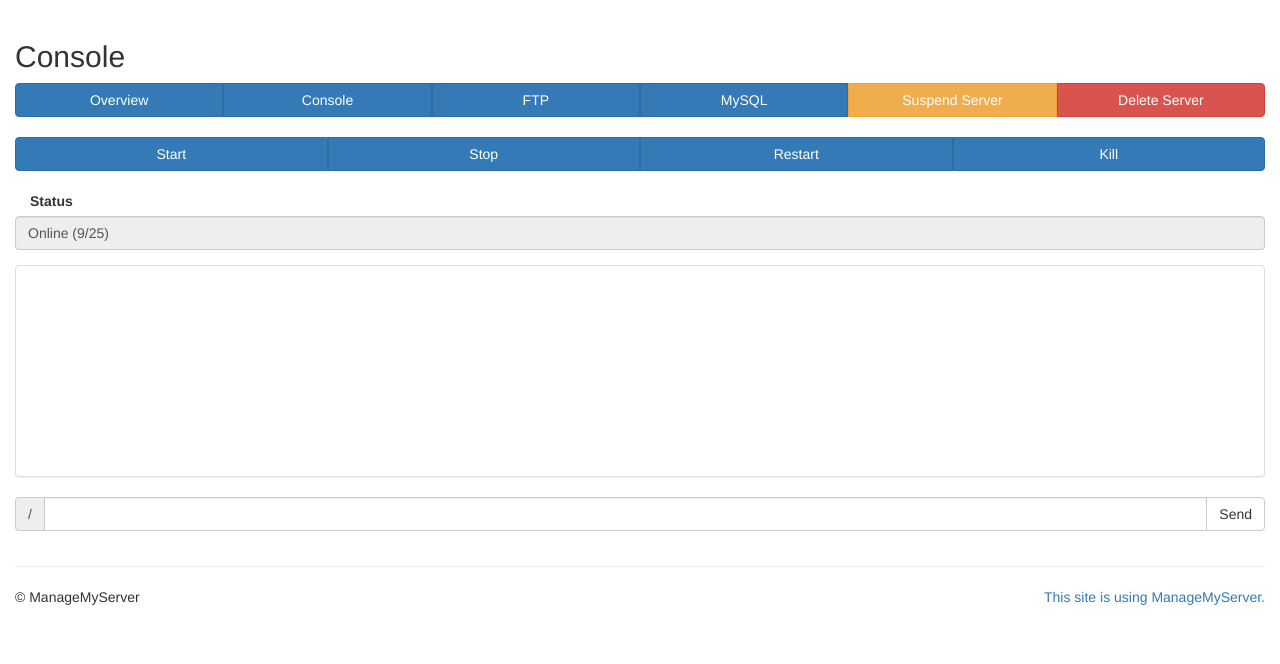
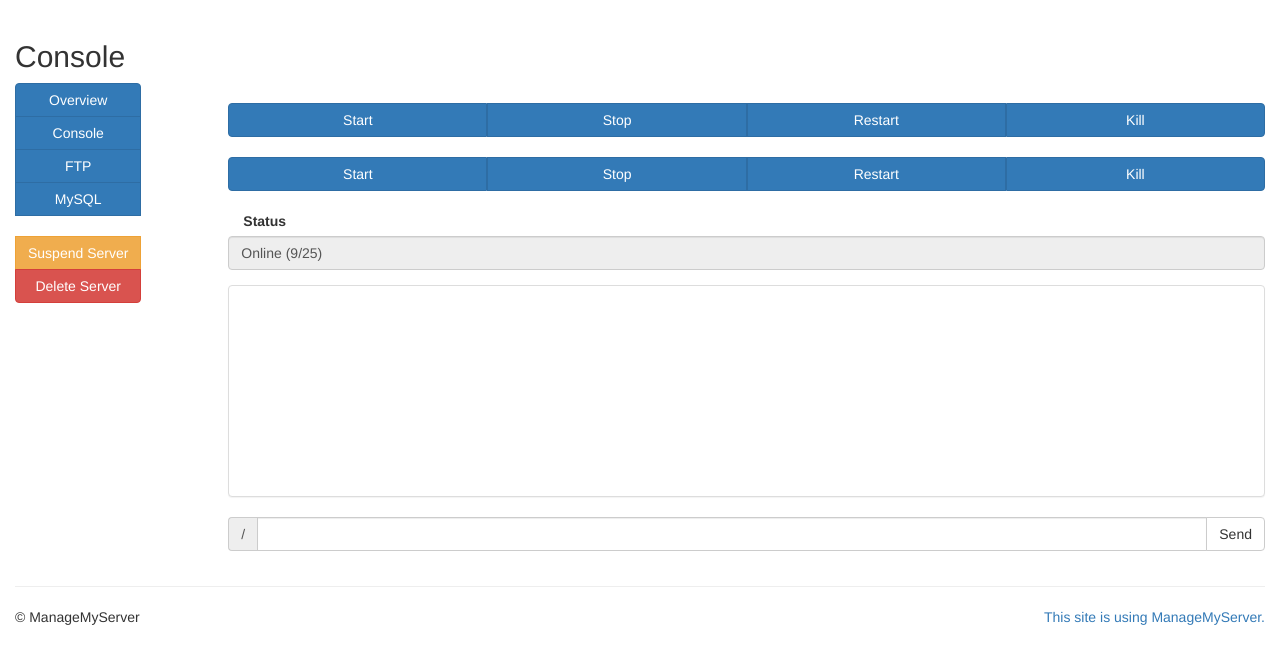
Before and after one commit to BrightSkyz/MMS-Layout, a PHP site: page /pages/server/2console.php in a window 1280 px wide. Shown: the part 51-715 px from the top of the page. Run offline with PHP 8.4, Linux system fonts and the light colour scheme; some libraries are stand-ins or nearby versions.

Commit message:
New layout

```diff
--- a/pages/server/2console.php
+++ b/pages/server/2console.php
@@ -1,12 +1,25 @@
 <?php echo file_get_contents('../include/header.php'); ?>
 <h2>Console</h2>
-<div class="btn-group btn-group-justified">
-   <a href="2overview.php" class="btn btn-primary">Overview</a>
-   <a href="2console.php" class="btn btn-primary">Console</a>
-   <a href="2ftp.php" class="btn btn-primary">FTP</a>
-   <a href="2mymql.php" class="btn btn-primary">MySQL</a>
+<div class="row">
+<div class="col-lg-2">
+<div class="btn-group-vertical">
+   <a href="1overview.php" class="btn btn-primary">Overview</a>
+   <a href="1console.php" class="btn btn-primary">Console</a>
+   <a href="1ftp.php" class="btn btn-primary">FTP</a>
+   <a href="1mymql.php" class="btn btn-primary">MySQL</a>
+   <br>
    <a href="" class="btn btn-warning">Suspend Server</a>
    <a href="" class="btn btn-danger">Delete Server</a>
+</div>
+</div>
+<br>
+<div class="col-lg-10">
+
+<div class="btn-group btn-group-justified">
+   <a href="" class="btn btn-primary">Start</a>
+   <a href="" class="btn btn-primary">Stop</a>
+   <a href="" class="btn btn-primary">Restart</a>
+   <a href="" class="btn btn-primary">Kill</a>
 </div>
 <br>
 <div class="btn-group btn-group-justified">
@@ -33,5 +46,5 @@
          <button class="btn btn-default" type="button">Send</button>
       </span>
    </div>
-</div>
+</div></div></div>
 <?php echo file_get_contents('../include/footer.php'); ?>
```
